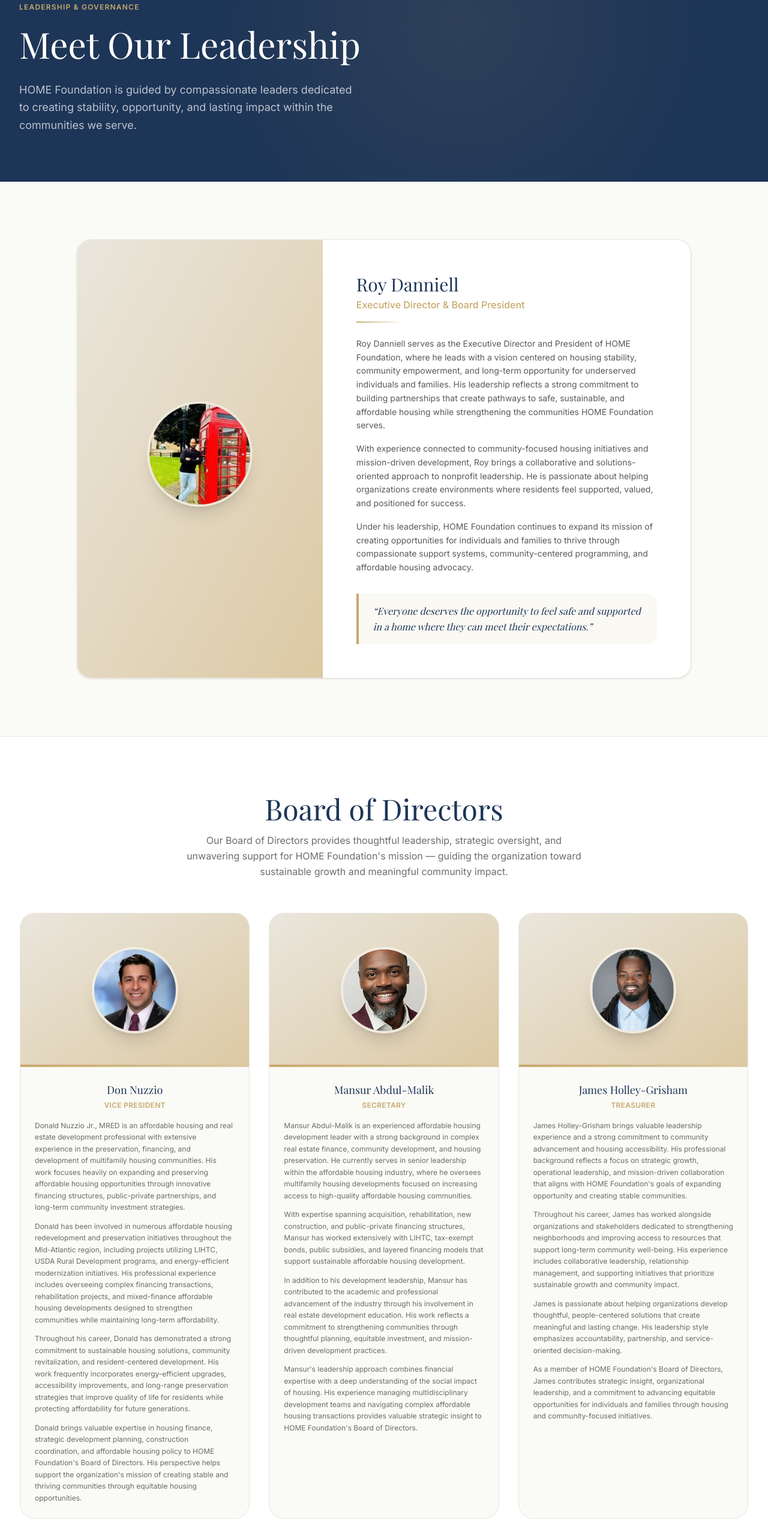
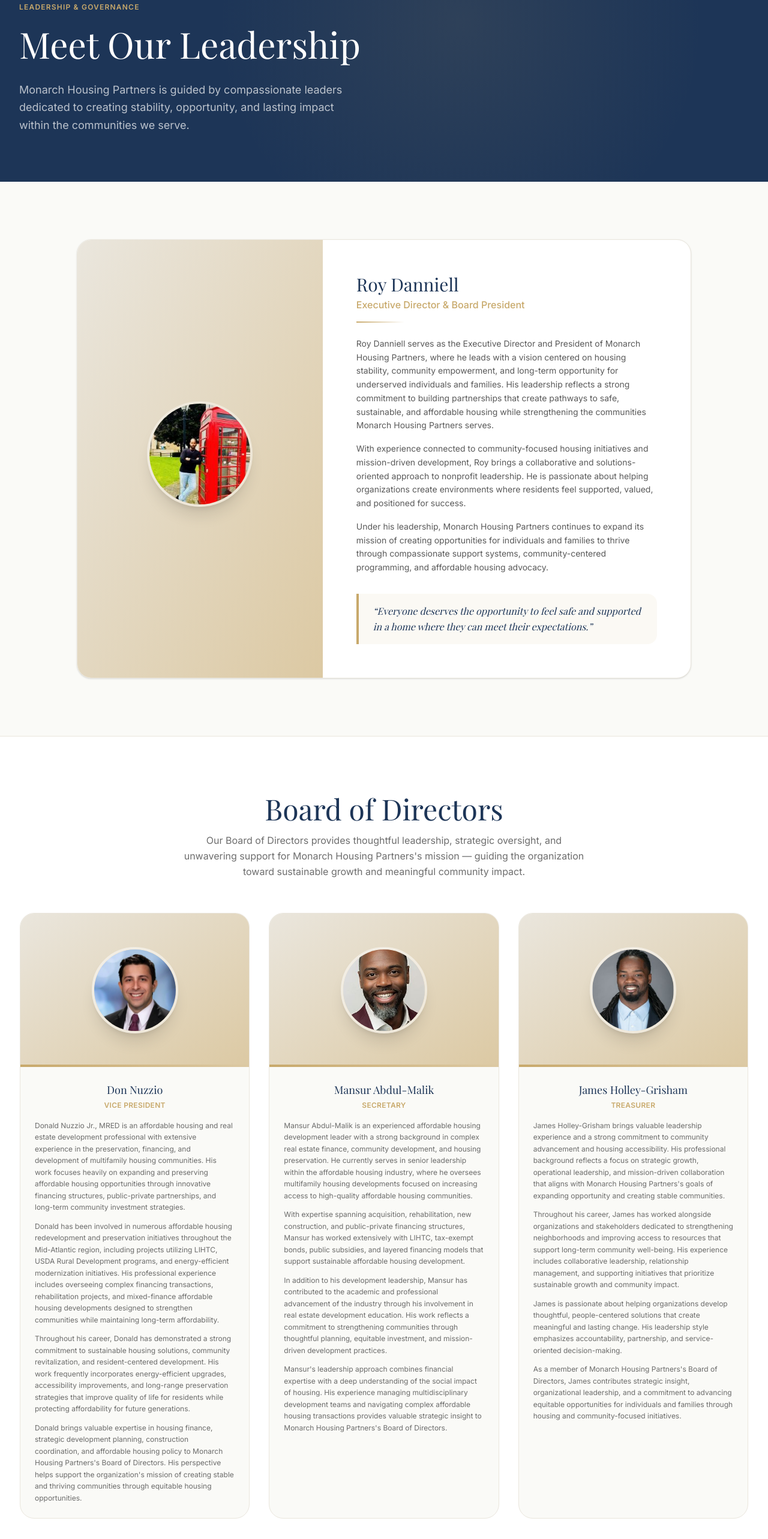
Before and after one commit to shadowapp-pixel/home-foundation, a Next.js app: page /leadership in a window 1280 px wide. Shown: the part 140-2706 px from the top of the page at 60% size. Built offline with nearby package versions, Linux system fonts and the light colour scheme; a web font is replaced by a local one.

Commit message:
Rebrand to Monarch Housing Partners (leadership)

```diff
--- a/src/app/leadership/page.tsx
+++ b/src/app/leadership/page.tsx
@@ -13,7 +13,7 @@ const boardMembers = [
       "Donald Nuzzio Jr., MRED is an affordable housing and real estate development professional with extensive experience in the preservation, financing, and development of multifamily housing communities. His work focuses heavily on expanding and preserving affordable housing opportunities through innovative financing structures, public-private partnerships, and long-term community investment strategies.",
       "Donald has been involved in numerous affordable housing redevelopment and preservation initiatives throughout the Mid-Atlantic region, including projects utilizing LIHTC, USDA Rural Development programs, and energy-efficient modernization initiatives. His professional experience includes overseeing complex financing transactions, rehabilitation projects, and mixed-finance affordable housing developments designed to strengthen communities while maintaining long-term affordability.",
       "Throughout his career, Donald has demonstrated a strong commitment to sustainable housing solutions, community revitalization, and resident-centered development. His work frequently incorporates energy-efficient upgrades, accessibility improvements, and long-range preservation strategies that improve quality of life for residents while protecting affordability for future generations.",
-      "Donald brings valuable expertise in housing finance, strategic development planning, construction coordination, and affordable housing policy to HOME Foundation's Board of Directors. His perspective helps support the organization's mission of creating stable and thriving communities through equitable housing opportunities.",
+      "Donald brings valuable expertise in housing finance, strategic development planning, construction coordination, and affordable housing policy to Monarch Housing Partners's Board of Directors. His perspective helps support the organization's mission of creating stable and thriving communities through equitable housing opportunities.",
     ],
   },
   {
@@ -25,7 +25,7 @@ const boardMembers = [
       "Mansur Abdul-Malik is an experienced affordable housing development leader with a strong background in complex real estate finance, community development, and housing preservation. He currently serves in senior leadership within the affordable housing industry, where he oversees multifamily housing developments focused on increasing access to high-quality affordable housing communities.",
       "With expertise spanning acquisition, rehabilitation, new construction, and public-private financing structures, Mansur has worked extensively with LIHTC, tax-exempt bonds, public subsidies, and layered financing models that support sustainable affordable housing development.",
       "In addition to his development leadership, Mansur has contributed to the academic and professional advancement of the industry through his involvement in real estate development education. His work reflects a commitment to strengthening communities through thoughtful planning, equitable investment, and mission-driven development practices.",
-      "Mansur's leadership approach combines financial expertise with a deep understanding of the social impact of housing. His experience managing multidisciplinary development teams and navigating complex affordable housing transactions provides valuable strategic insight to HOME Foundation's Board of Directors.",
+      "Mansur's leadership approach combines financial expertise with a deep understanding of the social impact of housing. His experience managing multidisciplinary development teams and navigating complex affordable housing transactions provides valuable strategic insight to Monarch Housing Partners's Board of Directors.",
     ],
   },
   {
@@ -34,10 +34,10 @@ const boardMembers = [
     initials: "JG",
     photo: "/james-holley-grisham.jpg",
     bioParagraphs: [
-      "James Holley-Grisham brings valuable leadership experience and a strong commitment to community advancement and housing accessibility. His professional background reflects a focus on strategic growth, operational leadership, and mission-driven collaboration that aligns with HOME Foundation's goals of expanding opportunity and creating stable communities.",
+      "James Holley-Grisham brings valuable leadership experience and a strong commitment to community advancement and housing accessibility. His professional background reflects a focus on strategic growth, operational leadership, and mission-driven collaboration that aligns with Monarch Housing Partners's goals of expanding opportunity and creating stable communities.",
       "Throughout his career, James has worked alongside organizations and stakeholders dedicated to strengthening neighborhoods and improving access to resources that support long-term community well-being. His experience includes collaborative leadership, relationship management, and supporting initiatives that prioritize sustainable growth and community impact.",
       "James is passionate about helping organizations develop thoughtful, people-centered solutions that create meaningful and lasting change. His leadership style emphasizes accountability, partnership, and service-oriented decision-making.",
-      "As a member of HOME Foundation's Board of Directors, James contributes strategic insight, organizational leadership, and a commitment to advancing equitable opportunities for individuals and families through housing and community-focused initiatives.",
+      "As a member of Monarch Housing Partners's Board of Directors, James contributes strategic insight, organizational leadership, and a commitment to advancing equitable opportunities for individuals and families through housing and community-focused initiatives.",
     ],
   },
 ];
@@ -65,7 +65,7 @@ export default function LeadershipPage() {
             Meet Our Leadership
           </h1>
           <p className="text-white/70 text-lg max-w-xl leading-relaxed">
-            HOME Foundation is guided by compassionate leaders dedicated to creating stability, opportunity, and lasting impact within the communities we serve.
+            Monarch Housing Partners is guided by compassionate leaders dedicated to creating stability, opportunity, and lasting impact within the communities we serve.
           </p>
         </div>
       </section>
@@ -108,13 +108,13 @@ export default function LeadershipPage() {
 
                   <div className="space-y-4 text-[#2F2F2F]/80 leading-relaxed text-sm mb-8">
                     <p>
-                      Roy Danniell serves as the Executive Director and President of HOME Foundation, where he leads with a vision centered on housing stability, community empowerment, and long-term opportunity for underserved individuals and families. His leadership reflects a strong commitment to building partnerships that create pathways to safe, sustainable, and affordable housing while strengthening the communities HOME Foundation serves.
+                      Roy Danniell serves as the Executive Director and President of Monarch Housing Partners, where he leads with a vision centered on housing stability, community empowerment, and long-term opportunity for underserved individuals and families. His leadership reflects a strong commitment to building partnerships that create pathways to safe, sustainable, and affordable housing while strengthening the communities Monarch Housing Partners serves.
                     </p>
                     <p>
                       With experience connected to community-focused housing initiatives and mission-driven development, Roy brings a collaborative and solutions-oriented approach to nonprofit leadership. He is passionate about helping organizations create environments where residents feel supported, valued, and positioned for success.
                     </p>
                     <p>
-                      Under his leadership, HOME Foundation continues to expand its mission of creating opportunities for individuals and families to thrive through compassionate support systems, community-centered programming, and affordable housing advocacy.
+                      Under his leadership, Monarch Housing Partners continues to expand its mission of creating opportunities for individuals and families to thrive through compassionate support systems, community-centered programming, and affordable housing advocacy.
                     </p>
                   </div>
 
@@ -144,7 +144,7 @@ export default function LeadershipPage() {
               Board of Directors
             </h2>
             <p className="text-[#2F2F2F]/70 max-w-2xl mx-auto leading-relaxed">
-              Our Board of Directors provides thoughtful leadership, strategic oversight, and unwavering support for HOME Foundation&apos;s mission — guiding the organization toward sustainable growth and meaningful community impact.
+              Our Board of Directors provides thoughtful leadership, strategic oversight, and unwavering support for Monarch Housing Partners&apos;s mission — guiding the organization toward sustainable growth and meaningful community impact.
             </p>
           </div>
 
@@ -212,7 +212,7 @@ export default function LeadershipPage() {
             Connect With Our Team
           </h2>
           <p className="text-[#2F2F2F]/70 mb-8">
-            Interested in learning more or partnering with HOME Foundation? We&apos;d love to connect.
+            Interested in learning more or partnering with Monarch Housing Partners? We&apos;d love to connect.
           </p>
           <Link
             href="/contact"
```
